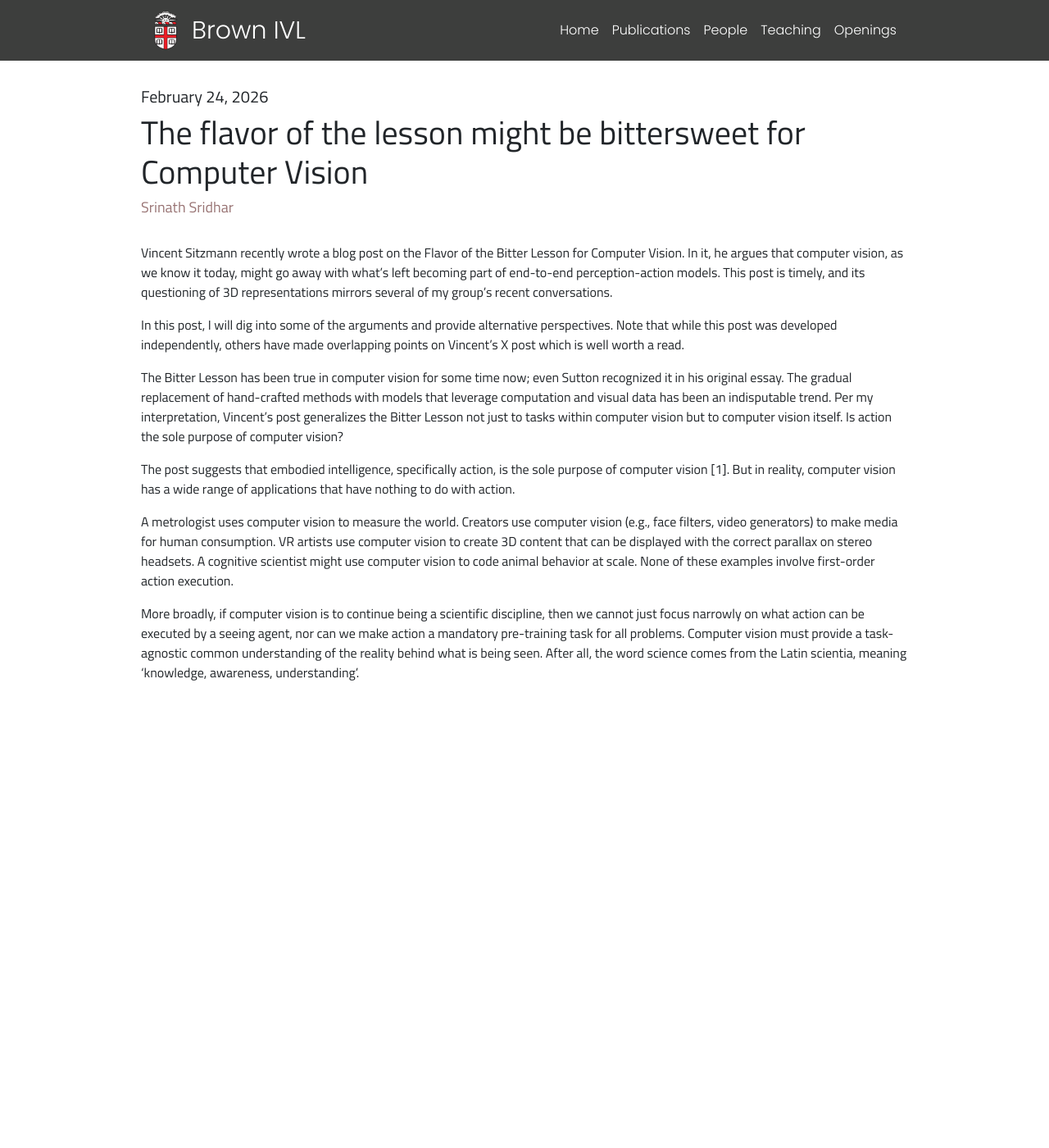
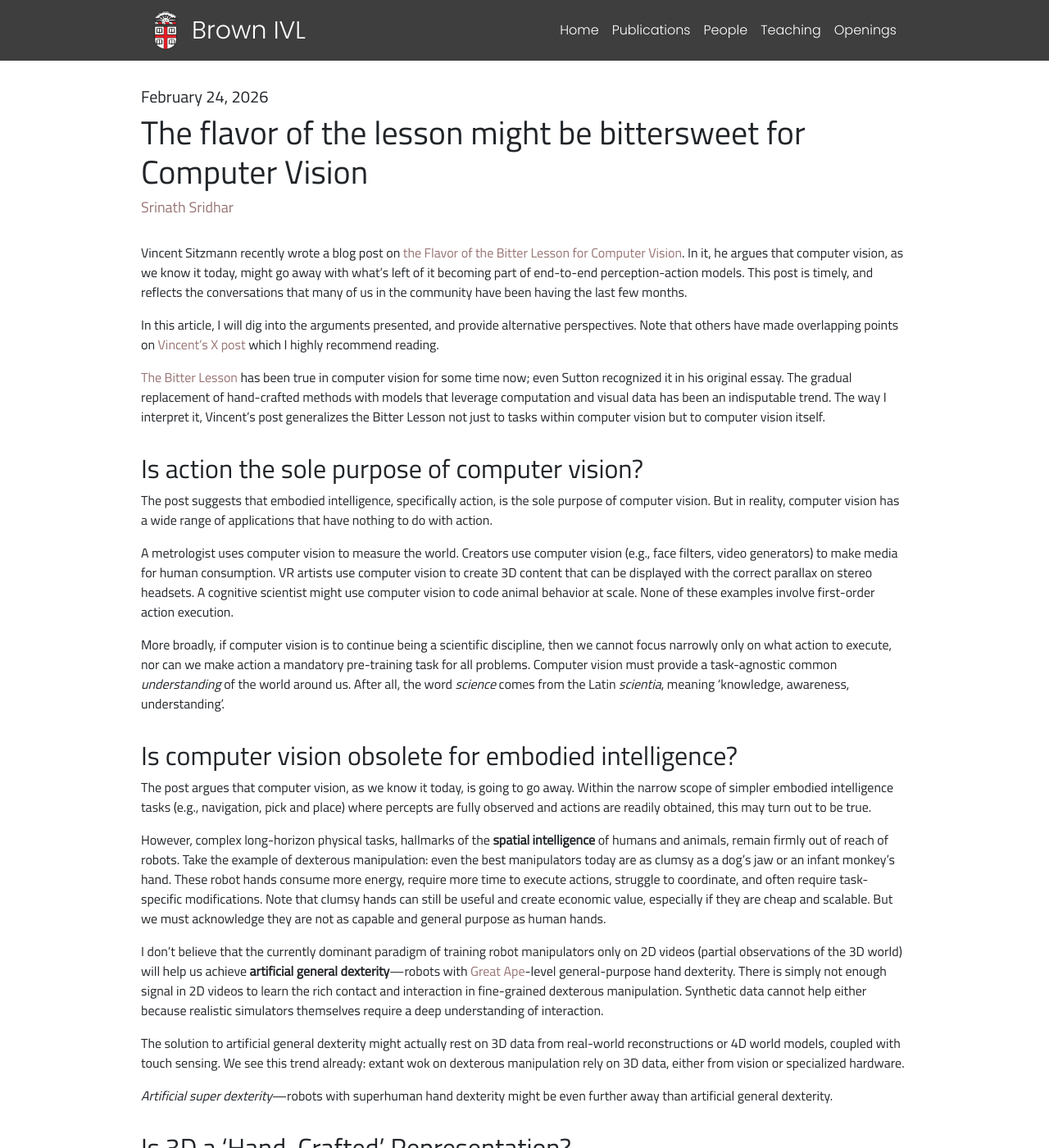
Before and after one commit to brown-ivl/brown-ivl.github.io, a Jekyll site: the page built from blogs/bittersweet.md, in a window 1280 px wide and 1400 px high. Shown: the whole window at 82% size. Built offline with Jekyll 4.4.1, drawn with Linux system fonts in a browser that asks for light colours; some of the changed text lies outside the part shown.

Commit message:
Testing post

```diff
--- a/blogs/bittersweet.md
+++ b/blogs/bittersweet.md
@@ -11,15 +11,60 @@
   - ""
 ---
 
-Vincent Sitzmann recently wrote a blog post on the Flavor of the Bitter Lesson for Computer Vision. In it, he argues that computer vision, as we know it today, might go away with what’s left becoming part of end-to-end perception-action models. This post is timely, and its questioning of 3D representations mirrors several of my group’s recent conversations.
+Vincent Sitzmann recently wrote a blog post on [the Flavor of the Bitter Lesson for Computer Vision](https://www.vincentsitzmann.com/blog/bitter_lesson_of_cv/). In it, he argues that computer vision, as we know it today, might go away with what’s left of it becoming part of end-to-end perception-action models. This post is timely, and reflects the conversations that many of us in the community have been having the last few months.
 
-In this post, I will dig into some of the arguments and provide alternative perspectives. Note that while this post was developed independently, others have made overlapping points on Vincent’s X post which is well worth a read.
+In this article, I will dig into the arguments presented, and provide alternative perspectives. Note that others have made overlapping points on [Vincent’s X post](https://x.com/vincesitzmann/status/2023420051182022774) which I highly recommend reading.
 
-The Bitter Lesson has been true in computer vision for some time now; even Sutton recognized it in his original essay. The gradual replacement of hand-crafted methods with models that leverage computation and visual data has been an indisputable trend. Per my interpretation, Vincent’s post generalizes the Bitter Lesson not just to tasks within computer vision but to computer vision itself.
-Is action the sole purpose of computer vision?
+[The Bitter Lesson](http://www.incompleteideas.net/IncIdeas/BitterLesson.html) has been true in computer vision for some time now; even Sutton recognized it in his original essay. The gradual replacement of hand-crafted methods with models that leverage computation and visual data has been an indisputable trend. The way I interpret it, Vincent’s post generalizes the Bitter Lesson not just to tasks within computer vision but to computer vision itself.
 
-The post suggests that embodied intelligence, specifically action, is the sole purpose of computer vision [1]. But in reality, computer vision has a wide range of applications that have nothing to do with action.
+## Is action the sole purpose of computer vision?
+
+The post suggests that embodied intelligence, specifically action, is the sole purpose of computer vision. But in reality, computer vision has a wide range of applications that have nothing to do with action.
 
 A metrologist uses computer vision to measure the world. Creators use computer vision (e.g., face filters, video generators) to make media for human consumption. VR artists use computer vision to create 3D content that can be displayed with the correct parallax on stereo headsets. A cognitive scientist might use computer vision to code animal behavior at scale. None of these examples involve first-order action execution.
 
-More broadly, if computer vision is to continue being a scientific discipline, then we cannot just focus narrowly on what action can be executed by a seeing agent, nor can we make action a mandatory pre-training task for all problems. Computer vision must provide a task-agnostic common understanding of the reality behind what is being seen. After all, the word science comes from the Latin scientia, meaning  'knowledge, awareness, understanding'.
+More broadly, if computer vision is to continue being a scientific discipline, then we cannot focus narrowly only on what action to execute, nor can we make action a mandatory pre-training task for all problems. Computer vision must provide a task-agnostic common *understanding* of the world around us. After all, the word *science* comes from the Latin *scientia*, meaning 'knowledge, awareness, understanding'.
+
+## Is computer vision obsolete for embodied intelligence?
+
+The post argues that computer vision, as we know it today, is going to go away. Within the narrow scope of simpler embodied intelligence tasks (e.g., navigation, pick and place) where percepts are fully observed and actions are readily obtained, this may turn out to be true.
+
+However, complex long-horizon physical tasks, hallmarks of the **spatial intelligence** of humans and animals, remain firmly out of reach of robots. Take the example of dexterous manipulation: even the best manipulators today are as clumsy as a dog’s jaw or an infant monkey’s hand. These robot hands consume more energy, require more time to execute actions, struggle to coordinate, and often require task-specific modifications. Note that clumsy hands can still be useful and create economic value, especially if they are cheap and scalable. But we must acknowledge they are not as capable and general purpose as human hands.
+
+I don’t believe that the currently dominant paradigm of training robot manipulators only on 2D videos (partial observations of the 3D world) will help us achieve **artificial general dexterity**—robots with [Great Ape](https://en.wikipedia.org/wiki/Hominidae)-level general-purpose hand dexterity. There is simply not enough signal in 2D videos to learn the rich contact and interaction in fine-grained dexterous manipulation. Synthetic data cannot help either because realistic simulators themselves require a deep understanding of interaction.
+
+The solution to artificial general dexterity might actually rest on 3D data from real-world reconstructions or 4D world models, coupled with touch sensing. We see this trend already: extant wok on dexterous manipulation rely on 3D data, either from vision or specialized hardware.
+
+*Artificial super dexterity*—robots with superhuman hand dexterity might be even further away than artificial general dexterity.
+
+## Is 3D a ‘Hand-Crafted’ Representation?
+
+The post calls 3D a ‘hand-crafted’ representation that the Bitter Lesson warns against. However, unlike human-made language grammar, ‘3D’ is not a hand-crafted inductive bias. It is a measurable physical quantity of the world: objects, people, and machines move and interact in 3D/4D.
+
+I believe that we are conflating two related concepts: 3D as a physical quantity versus the measurement and digital representation of this 3D quantity. 3D properties (including geometry, color, material properties) constitute a fundamental physical quantity that can be measured and encoded using a representation like radiance field, point cloud, mesh, or even multi-view images.
+
+This signal processing perspective reframes 3D reconstruction not as a ‘task’ to solve, but as a way to ‘measure’ the world. In medical imaging, volumetric 3D data, created using invisible techniques (e.g., X-rays), is the de facto standard representation. Nobody debates whether 3D medical imaging data is ‘hand-crafted’ because that’s the ‘raw data’ \[1\].
+
+## Is 3D more sample efficient?
+
+If we treat 3D as a physical quantity and assume that we have methods to reliably measure it (e.g., via learned or computed 3D reconstruction), it could offer a major advantage compared to ‘raw’ 2D data: **sample efficiency**.
+
+Empirically, large models trained on 3D data seem to do well with much less data compared to models trained on 2D data. For example, 2D video generation models are trained on millions of hours of video data, while robot world models like DreamDojo are trained on 44k hours of videos. The best image generators are trained on billions of 2D images. In contrast, 3D generation models like Trellis are trained on less than a million 3D assets. Feedforward 3D reconstruction methods like DUSt3R and VGGT are trained on 8-20M image pairs \[2\]. A [CT foundation model](https://arxiv.org/pdf/2501.09001) can be trained on a mere 150k CT scans.
+
+If we assume that the future marginal cost of acquiring 2D data is the same as 3D data, then it is much more sample efficient to train models on 3D than 2D. This is an imperfect empirical observation at this point—more research is needed to study and quantify this efficiency.
+
+## Bitter and Sweet
+
+In summary, I believe that there is certainly a flavor of bitterness in the lesson for computer vision. For simpler embodied intelligence tasks, we are going to see rapid advances with computer vision being part of an end-to-end model trained on fully observed percepts and action data.
+
+However, there is also a flavor of sweetness in the lesson. This presents students and researchers with clarity and opportunity to explore alternative pathways to solve challenging problems in complex long-horizon physical tasks, spatial intelligence, and perhaps even explicit 3D representations to make learning more efficient.
+
+In my lab, we are working on some of these problems. Come join us.
+
+*Thanks to Rahul Sajnani, Aashish Rai, Arthur Chen, Rao Fu, and Sudarshan Harithas for their feedback.*
+
+**Notes**
+* \[1\]: Note that measurement could involve ‘reconstruction’, i.e., CT scans are reconstructed from line integrals. Images are reconstructed from photoreceptor responses and [demosaicing](https://en.wikipedia.org/wiki/Demosaicing) of the [Bayer pattern](https://en.wikipedia.org/wiki/Bayer_filter) in color filter arrays.
+* \[2\]: It’s worth noting that DUST3R and VGGT benefit from 2D pre-training.
+
+**References**
```
